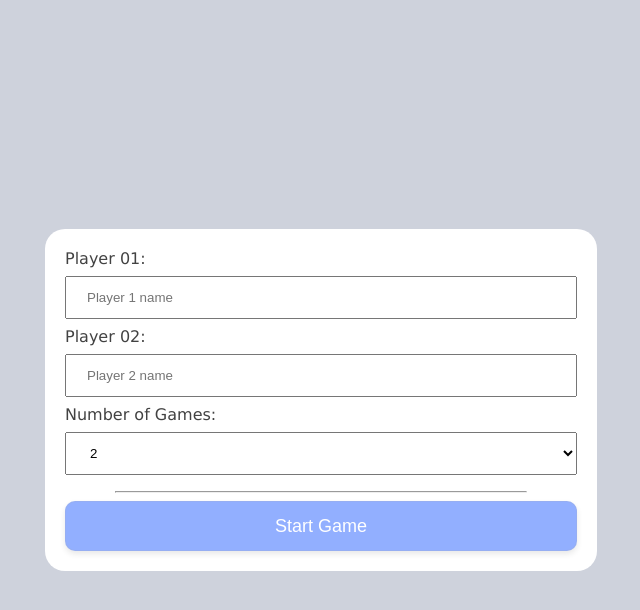
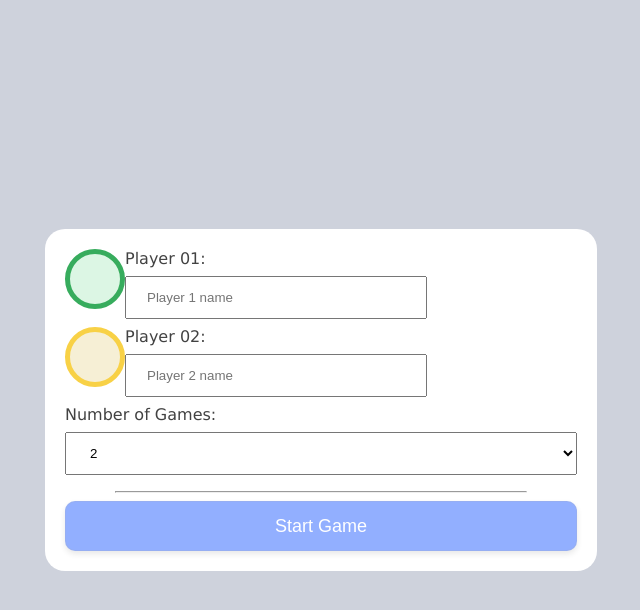
Before and after one commit to Mondal10/Connect4, a React (Create React App) app: page / in a window 1280 px wide. Both pictures are taken after a click on the button "Two Players". Shown: the top 610 px of the page, without its empty margins (319-959 px from the left). Built offline with nearby package versions, Linux system fonts and the light colour scheme.

Commit message:
Dynamically setting avatar

```diff
--- a/src/App.css
+++ b/src/App.css
@@ -118,6 +118,12 @@ h1 {
   border: 5px solid #F8D146;
 }
 
+.avatar {
+  background-repeat: no-repeat;
+  background-size: 80%;
+  background-position: center;
+}
+
 .animatePiece {
   animation-iteration-count: 1;
   animation-name: move-piece;
@@ -206,6 +212,12 @@ select {
   margin: 8px 0;
 }
 
+input[type=file] {
+  opacity: 0;
+  height: 100%;
+  width: 100%;
+}
+
 /* Smartphones (portrait and landscape) */
 @media only screen and (min-width : 240px) and (max-width : 568px) {
 
--- a/src/App.js
+++ b/src/App.js
@@ -21,6 +21,8 @@ function App() {
   const [player2Score, setPlayer2Score] = useState(0);
   const [totalGames, setTotalGames] = useState(2);
   const [message, setMessage] = useState('');
+  const [player1Image, setPlayer1Image] = useState('');
+  const [player2Image, setPlayer2Image] = useState('');
 
   const value = {
     totalGames,
@@ -38,6 +40,10 @@ function App() {
     setPlayer1Score,
     player2Score,
     setPlayer2Score,
+    player1Image,
+    setPlayer1Image,
+    player2Image,
+    setPlayer2Image
   };
 
   return (
--- a/src/components/game-components/Cell.jsx
+++ b/src/components/game-components/Cell.jsx
@@ -1,28 +1,27 @@
-import React from 'react';
+import React, { useContext } from 'react';
 
-import avatar1 from '../../assets/images/avatars/avatar01.png';
-import avatar2 from '../../assets/images/avatars/avatar02.png';
+import { PlayerContext } from '../../App';
 
 function Cell({ value, columnIndex, rowIndex, play }) {
     let player = 'white';
-    let avatar = '';
+    let imgUrl;
+
+    const {player1Image, player2Image} = useContext(PlayerContext);
 
     if (value) {
         if (value === 1) {
-            player = 'player1 animatePiece';
-            avatar = avatar1;
+            player = 'player1 animatePiece avatar';
+            imgUrl = player1Image;
         } else {
-            player = 'player2 animatePiece';
-            avatar = avatar2;
+            player = 'player2 animatePiece avatar';
+            imgUrl = player2Image;
         }
     }
 
     return (
         <div className={`cell cell_${rowIndex}_${columnIndex}`} onClick={() => { play(columnIndex) }}>
             <div className={player} style={{
-                backgroundImage: `url(${avatar})`,
-                backgroundRepeat: "no-repeat",
-                backgroundSize: "cover",
+                backgroundImage: `url(${imgUrl})`
             }}>
             </div>
         </div>
--- a/src/components/game-components/ScoreCard.jsx
+++ b/src/components/game-components/ScoreCard.jsx
@@ -1,27 +1,24 @@
 import React, { useContext } from 'react';
-
-import avatar1 from '../../assets/images/avatars/avatar01.png';
-import avatar2 from '../../assets/images/avatars/avatar02.png';
 
 import { PlayerContext } from '../../App';
 
 function ScoreCard({ player, current, playerScore }) {
-    let avatar;
+    let imgUrl;
     let bgColor;
     let playerClass;
     let currentPlayer;
 
-    const {playerNames} = useContext(PlayerContext);
+    const {playerNames, player1Image, player2Image} = useContext(PlayerContext);
 
     if (player === 'player1') {
-        playerClass = 'player1';
+        playerClass = 'player1 avatar';
         currentPlayer = `${(current === 1) ? 'active' : ''} cardHolder`;
-        avatar = avatar1;
+        imgUrl = player1Image;
         bgColor = '#DCF6E4';
     } else {
-        playerClass = 'player2';
+        playerClass = 'player2 avatar';
         currentPlayer = `${(current === 2) ? 'active' : ''} cardHolder`;
-        avatar = avatar2;
+        imgUrl = player2Image;
         bgColor = '#F6EFD5';
     }
 
@@ -30,9 +27,7 @@ function ScoreCard({ player, current, playerScore }) {
             background: `${bgColor}`
         }}>
             <div className={playerClass} style={{
-                backgroundImage: `url(${avatar})`,
-                backgroundRepeat: "no-repeat",
-                backgroundSize: "cover",
+                backgroundImage: `url(${imgUrl})`
             }}>
             </div>
             <div style={{
--- a/src/pages/TwoPlayerConfig.jsx
+++ b/src/pages/TwoPlayerConfig.jsx
@@ -1,7 +1,4 @@
 import React, { useContext } from 'react';
-
-// import avatar1 from '../../assets/images/avatars/avatar01.png';
-// import avatar2 from '../../assets/images/avatars/avatar02.png';
 
 import { PlayerContext } from '../App';
 
@@ -10,8 +7,14 @@ function TwoPlayerConfig() {
     setConfigPage,
     playerNames,
     setPlayerNames,
-    setTotalGames
+    setTotalGames,
+    player1Image,
+    setPlayer1Image,
+    player2Image,
+    setPlayer2Image
   } = useContext(PlayerContext);
+
+  let imgUrl;
 
   const { player1, player2 } = playerNames;
 
@@ -29,6 +32,18 @@ function TwoPlayerConfig() {
     setTotalGames(Number(event.target.value));
   };
 
+  const handleImageUrl = (event) => {
+    const { name } = event.target;
+
+    if (name === 'player1') {
+      imgUrl = URL.createObjectURL(event.target.files[0])
+      setPlayer1Image(imgUrl)
+    } else {
+      imgUrl = URL.createObjectURL(event.target.files[0])
+      setPlayer2Image(imgUrl)
+    }
+  };
+
   return (
     <div style={{
       height: "100vh",
@@ -38,14 +53,32 @@ function TwoPlayerConfig() {
     }}>
       <div className="configContainer">
         <div className="optinsContainer">
+          <div style={{
+            display: 'flex'
+          }}>
+            <div className="player1 avatar" style={{
+                backgroundImage: `url(${player1Image})`
+            }}>
+              <input type="file" name="player1" onChange={handleImageUrl}/>
+            </div>
             <label>
               Player 01:
               <input type="text" placeholder="Player 1 name" name="player1" value={player1} onChange={handleInputChange} />
             </label>
+          </div>
+          <div style={{
+            display: 'flex'
+          }}>
+            <div className="player2 avatar" style={{
+                backgroundImage: `url(${player2Image})`
+            }}>
+              <input type="file" name="player2" onChange={handleImageUrl}/>
+            </div>
             <label>
               Player 02:
               <input type="text" placeholder="Player 2 name" name="player2" value={player2} onChange={handleInputChange} />
             </label>
+          </div>
           <label>
             Number of Games:
             <select onChange={handleSelectChange}>
```
Lines whose indentation alone changed are shown as unchanged.
